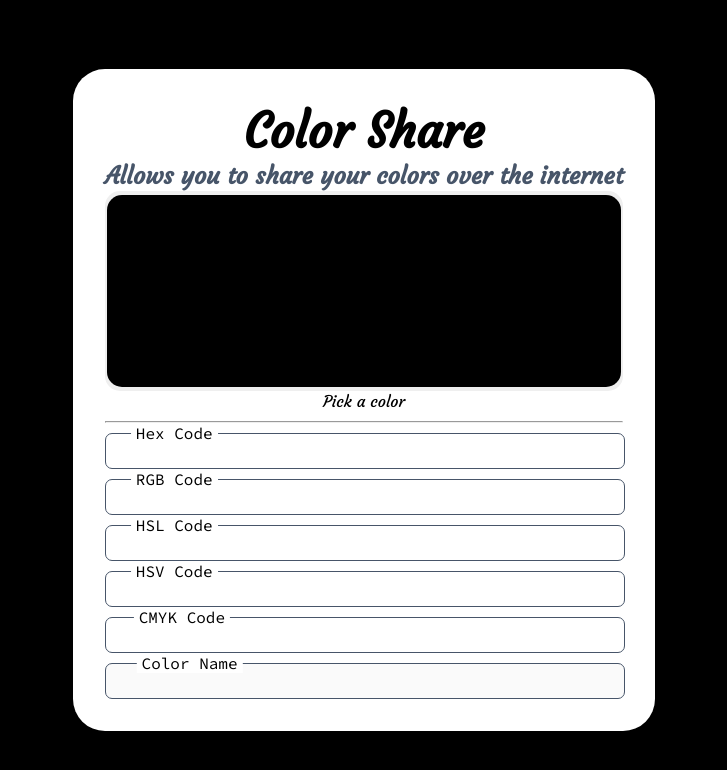
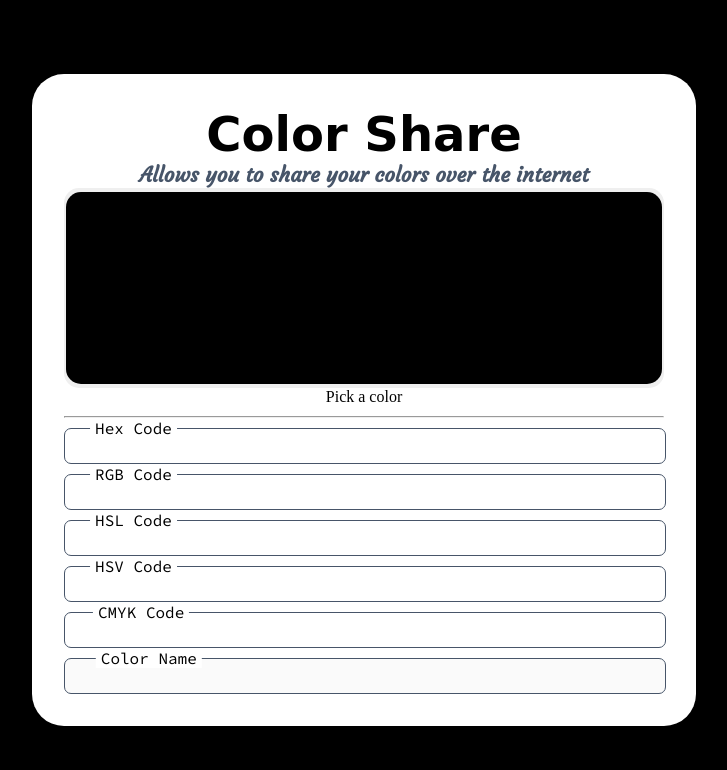
Before and after one commit to fschatbot/Color-Share, a plain HTML site: page index.html in a window 1280 px wide. Shown: the whole page, without its empty margins (276-1003 px from the left). Drawn offline with Linux system fonts and the light colour scheme; a web font is replaced by a local one.

Commit message:
Container Changes

```diff
--- a/index.html
+++ b/index.html
@@ -10,8 +10,6 @@
 	</head>
 	<body>
 		<div id="container">
-			<!-- <div class="preview"></div> -->
-			<div>
 			<h1 class="title">Color Share</h1>
 			<h2 class="description">Allows you to share your colors over the internet</h2>
 			<div class="form">
@@ -46,6 +44,5 @@
 				</div>
 			</div>
 		</div>
-		</div>
 	</body>
 </html>
--- a/style.css
+++ b/style.css
@@ -24,22 +24,21 @@ body {
 	background-color: white;
 	border-radius: 2rem;
 	padding: 2em;
-	font-family: "Sansita Swashed", cursive;
-	font-family: "Courgette", cursive;
 	text-align: center;
-	display: flex;
-	align-items: center;
-	flex-direction: row;
+
+	width: 600px;
 }
 
 .title {
 	font-size: 3rem;
 	font-weight: bold;
+	font-family: "Sansita Swashed", cursive;
 }
 
 .description {
-	font-size: 1.5rem;
+	font-size: 1.3rem;
 	color: #475569;
+	font-family: "Courgette", cursive;
 }
 
 .preview {
```
Lines whose indentation alone changed are shown as unchanged.
